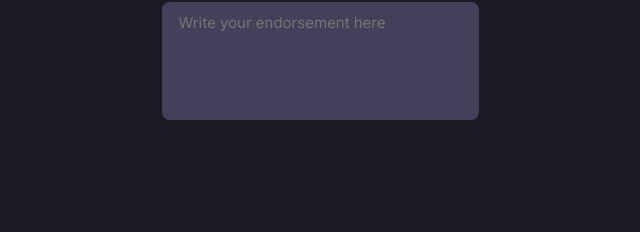
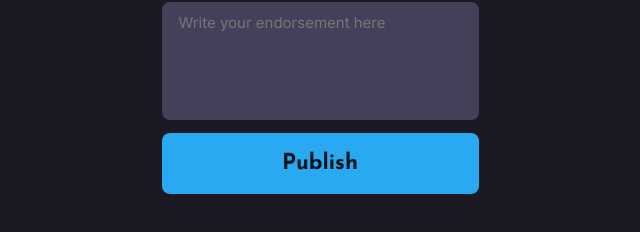
Before and after one commit to joaoevribas/we-are-the-champions, a plain HTML site: page index.html in a window 1280 px wide. Shown: the part 200-432 px from the top of the page, without its empty margins (320-960 px from the left). Drawn offline with Linux system fonts and the light colour scheme.

Commit message:
Add button and CSS

```diff
--- a/index.css
+++ b/index.css
@@ -41,4 +41,21 @@ textarea {
   line-height: 18px;
   padding: 12px 17px;
   resize: none;
+  margin-bottom: 13px;
 }
+
+button {
+  font-family: inherit;
+  width: 317px;
+  height: 61px;
+  background-color: #28a9f1;
+  border: none;
+  border-radius: 8px;
+  color: #04131c;
+  font-size: 22px;
+  font-weight: 700;
+}
+
+button:hover {
+  cursor: pointer;
+}
--- a/index.html
+++ b/index.html
@@ -27,6 +27,7 @@
         id="inputArea"
         placeholder="Write your endorsement here"
       ></textarea>
+      <button id="publish">Publish</button>
     </div>
     <script src="index.js"></script>
   </body>
```
